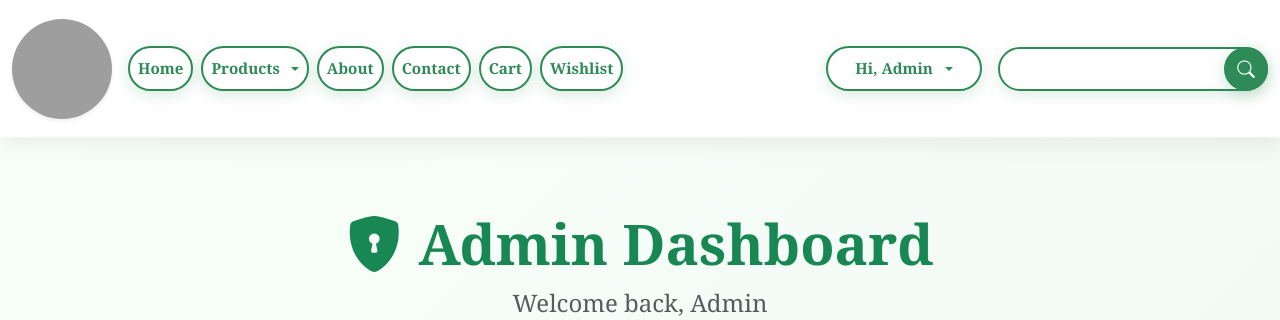
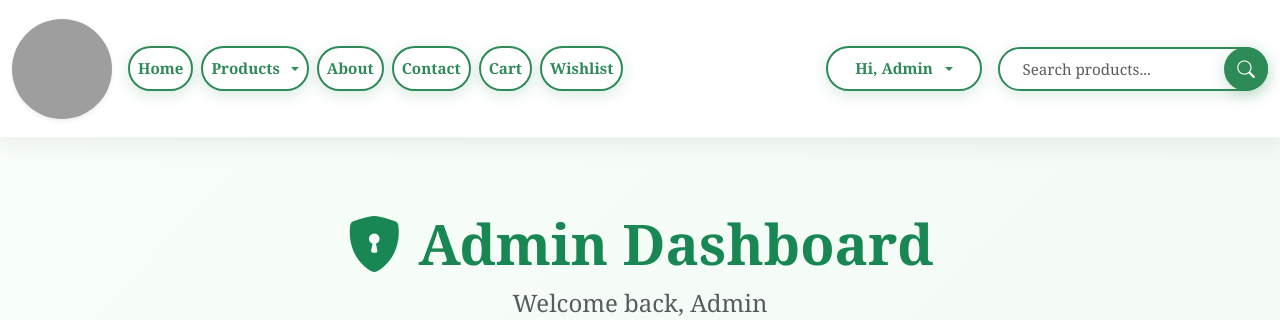
Before and after one commit to arifuzzaman2201/Dairy-Shop-BD, a Django app: page /adminpanel/ in a window 1280 px wide. Shown: the top 320 px of the page. Run offline with Django 4.2, Linux system fonts and the light colour scheme; a user stored in the database is signed in; some libraries are stand-ins or nearby versions; grey boxes are pictures that could not be loaded.

Commit message:
Fix: Repair broken search input field in navbar

```diff
--- a/app/templates/app/base.html
+++ b/app/templates/app/base.html
@@ -240,8 +240,7 @@
 
           <!-- Perfect Search with Icon -->
           <form class="search-form" method="GET" action="{% url 'search' %}">
-            <inpu
-            \t class="form-control" type="search" placeholder="Search products..." name="query" required>
+            <input class="form-control" type="search" placeholder="Search products..." name="query" required>
             <button type="submit">
               <i class="bi bi-search"></i>
             </button>
```
